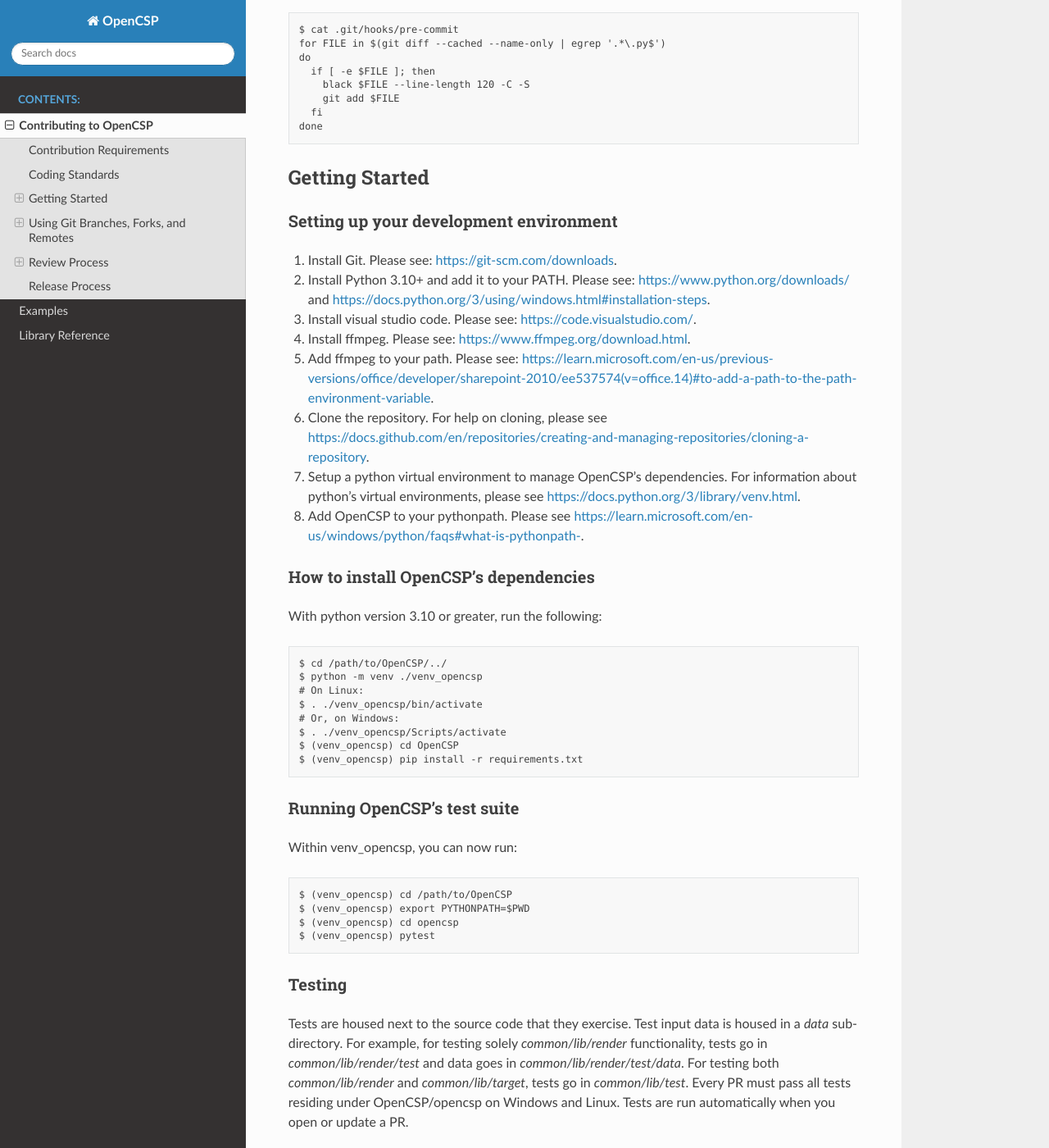
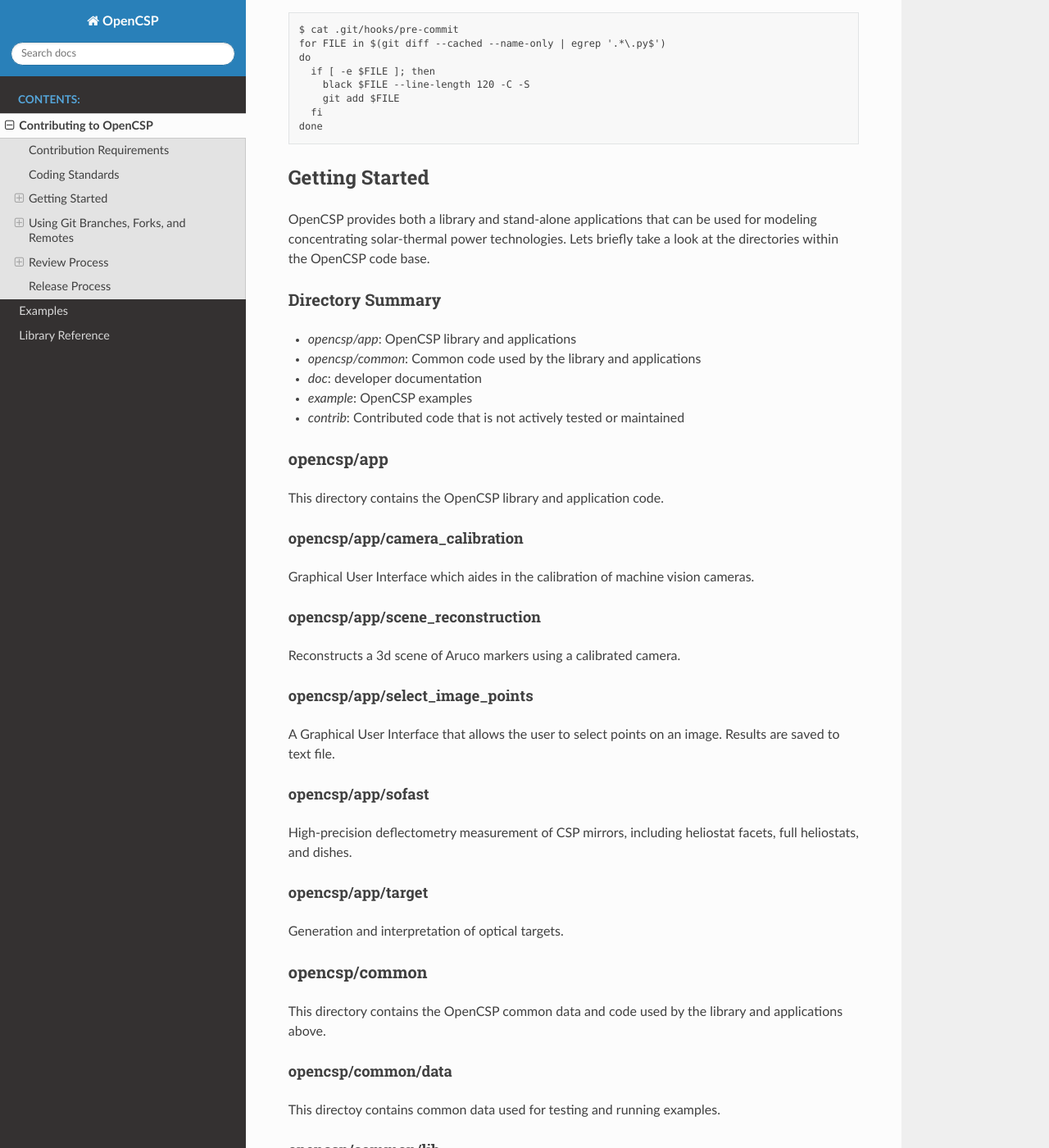
Before and after one commit to sandialabs/OpenCSP, a Sphinx documentation site: the page built from doc/source/contributing.rst, in a window 1280 px wide and 1400 px high, scrolled down 1961 px. Shown: the whole window at 82% size. Built offline with Sphinx 7.4.7 and the Read the Docs theme 2.0.0, drawn with Linux system fonts in a browser that asks for light colours; pages that are not in the unit, such as notebooks, are missing from menus; some of the changed text lies outside the part shown.

Commit message:
doc: Update contributing

```diff
--- a/doc/source/contributing.rst
+++ b/doc/source/contributing.rst
@@ -99,6 +99,55 @@
 Getting Started
 ---------------
 
+OpenCSP provides both a library and stand-alone applications that can be used for modeling concentrating solar-thermal power technologies. Lets briefly take a look at the directories within the OpenCSP code base.
+
+Directory Summary
++++++++++++++++++
+
+- *opencsp/app*: OpenCSP library and applications
+- *opencsp/common*: Common code used by the library and applications
+- *doc*: developer documentation
+- *example*: OpenCSP examples
+- *contrib*: Contributed code that is not actively tested or maintained
+
+opencsp/app
++++++++++++
+This directory contains the OpenCSP library and application code.
+
+opencsp/app/camera_calibration
+^^^^^^^^^^^^^^^^^^^^^^^^^^^^^^
+Graphical User Interface which aides in the calibration of machine vision cameras.
+
+opencsp/app/scene_reconstruction
+^^^^^^^^^^^^^^^^^^^^^^^^^^^^^^^^
+Reconstructs a 3d scene of Aruco markers using a calibrated camera.
+
+opencsp/app/select_image_points
+^^^^^^^^^^^^^^^^^^^^^^^^^^^^^^^^
+A Graphical User Interface that allows the user to select points on an image. Results are saved to text file.
+
+opencsp/app/sofast
+^^^^^^^^^^^^^^^^^^
+High-precision deflectometry measurement of CSP mirrors, including heliostat facets, full heliostats, and dishes.
+
+opencsp/app/target
+^^^^^^^^^^^^^^^^^^
+Generation and interpretation of optical targets.
+
+
+opencsp/common
+++++++++++++++
+This directory contains the OpenCSP common data and code used by the library and applications above.
+
+opencsp/common/data
+^^^^^^^^^^^^^^^^^^^
+This directoy contains common data used for testing and running examples.
+
+opencsp/common/lib
+^^^^^^^^^^^^^^^^^^
+This directory contains common code and data structures used by the library and application code above. For example, classes to represent light sources, facets, mirrors, and heliostats reside here.
+
+
 Setting up your development environment
 +++++++++++++++++++++++++++++++++++++++
 
@@ -116,28 +165,79 @@
 
 With python version 3.10 or greater, run the following:
 
+Linux
+^^^^^
+
 ::
 
     $ cd /path/to/OpenCSP/../
-    $ python -m venv ./venv_opencsp
-    # On Linux:
-    $ . ./venv_opencsp/bin/activate
-    # Or, on Windows:
-    $ . ./venv_opencsp/Scripts/activate
-    $ (venv_opencsp) cd OpenCSP
-    $ (venv_opencsp) pip install -r requirements.txt
+    $ python -m venv ./venv
+    # On Linux or MacOS:
+    $ . ./venv/bin/activate
+    $ (venv) cd OpenCSP
+    $ (venv) pip install -r requirements.txt
+
+
+Windows
+^^^^^^^
+
+::
+
+    $ cd \path\to\OpenCSP\..\
+    $ python -m venv .\venv
+    $ . .\venv\Scripts\activate
+    $ (venv) cd OpenCSP
+    $ (venv) pip install -r requirements.txt
+
+
+MacOS
+^^^^^
+
+IMPORTANT: MacOS is not fully supported by OpenCSP.
+
+rawpy may be available via pip install, however, if you are on a M1 or M2 Mac, you may need to install rawpy from source. In order to install rawpy from source, we recommend using the brew package manager. In fact, ffmpeg can be installed with brew as well.
+
+Attempt to install the OpenCSP requirements:
+
+::
+
+    $ cd /path/to/OpenCSP/../
+    $ python -m venv ./venv
+    $ . ./venv/bin/activate
+    $ (venv) cd OpenCSP
+    $ (venv) pip install -r requirements.txt
+
+If rawpy is not available, you can install it from source as follows:
+
+1. Install brew. Please see https://brew.sh.
+2. Install rawpy from source:
+
+::
+
+    $ brew install python-tk@3.10 libomp llvm
+    $ git clone git@github.com:letmaik/rawpy.git
+    $ cd rawpy
+    $ pip install wheel numpy cython
+    $ pip install .
+
+3. Comment out the 'rawpy' line in requirements.txt and then run:
+
+::
+
+    $ (venv) cd OpenCSP
+    $ (venv) pip install -r requirements.txt
 
 Running OpenCSP's test suite
 ++++++++++++++++++++++++++++
 
-Within venv_opencsp, you can now run:
+Within venv, you can now run:
 
 ::
 
-    $ (venv_opencsp) cd /path/to/OpenCSP
-    $ (venv_opencsp) export PYTHONPATH=$PWD
-    $ (venv_opencsp) cd opencsp
-    $ (venv_opencsp) pytest
+    $ (venv) cd /path/to/OpenCSP
+    $ (venv) export PYTHONPATH=$PWD
+    $ (venv) cd opencsp
+    $ (venv) pytest
 
 
 Testing
@@ -306,4 +406,5 @@
 
 Release Process
 ---------------
-TODO
+Stable releases are tagged on the `main` branch. The tip of the `main` branch is the latest stable release.
+The `develop` branch will contain the latest unreleased changes and should be used with caution.
```
Also changed, not shown: 9 other files.
